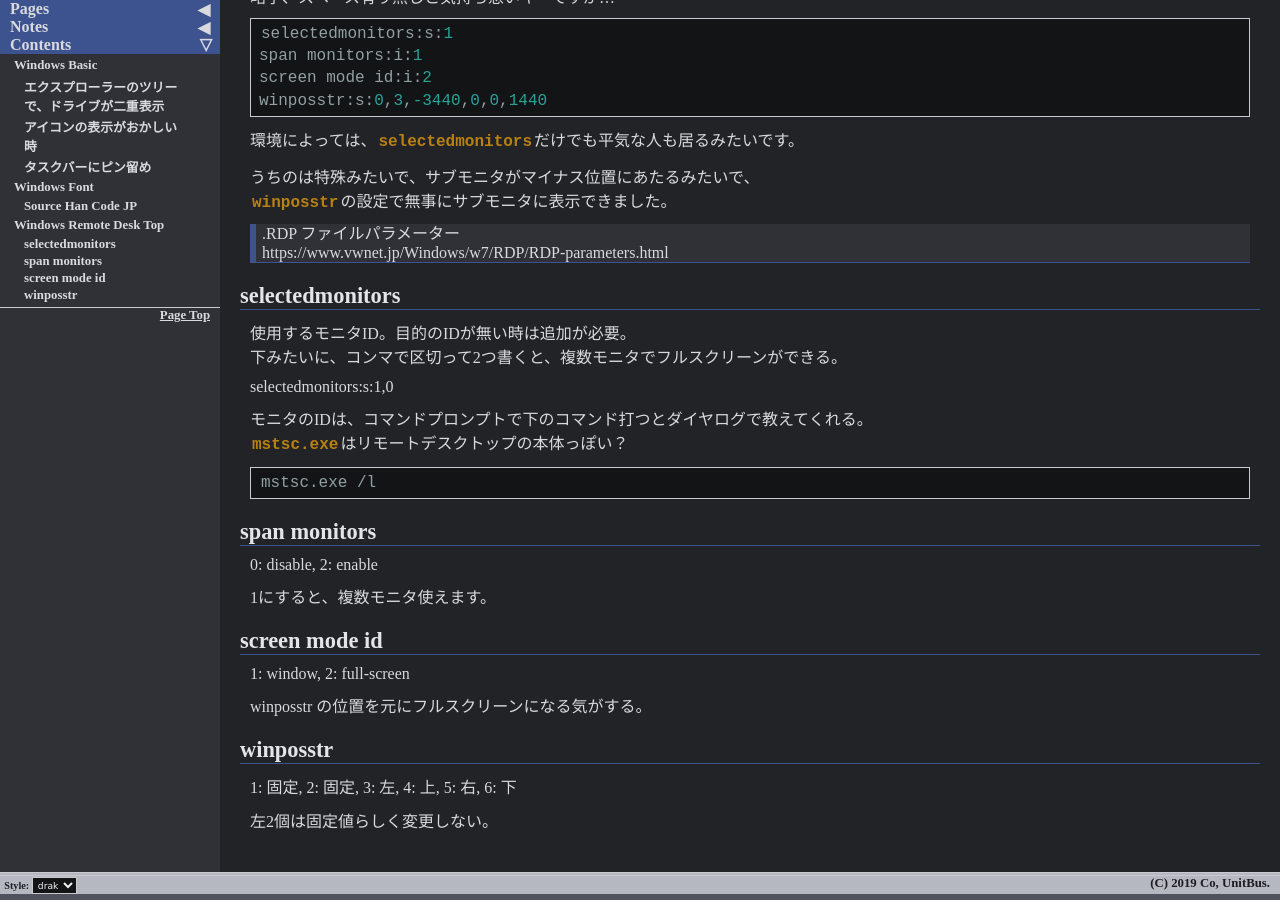
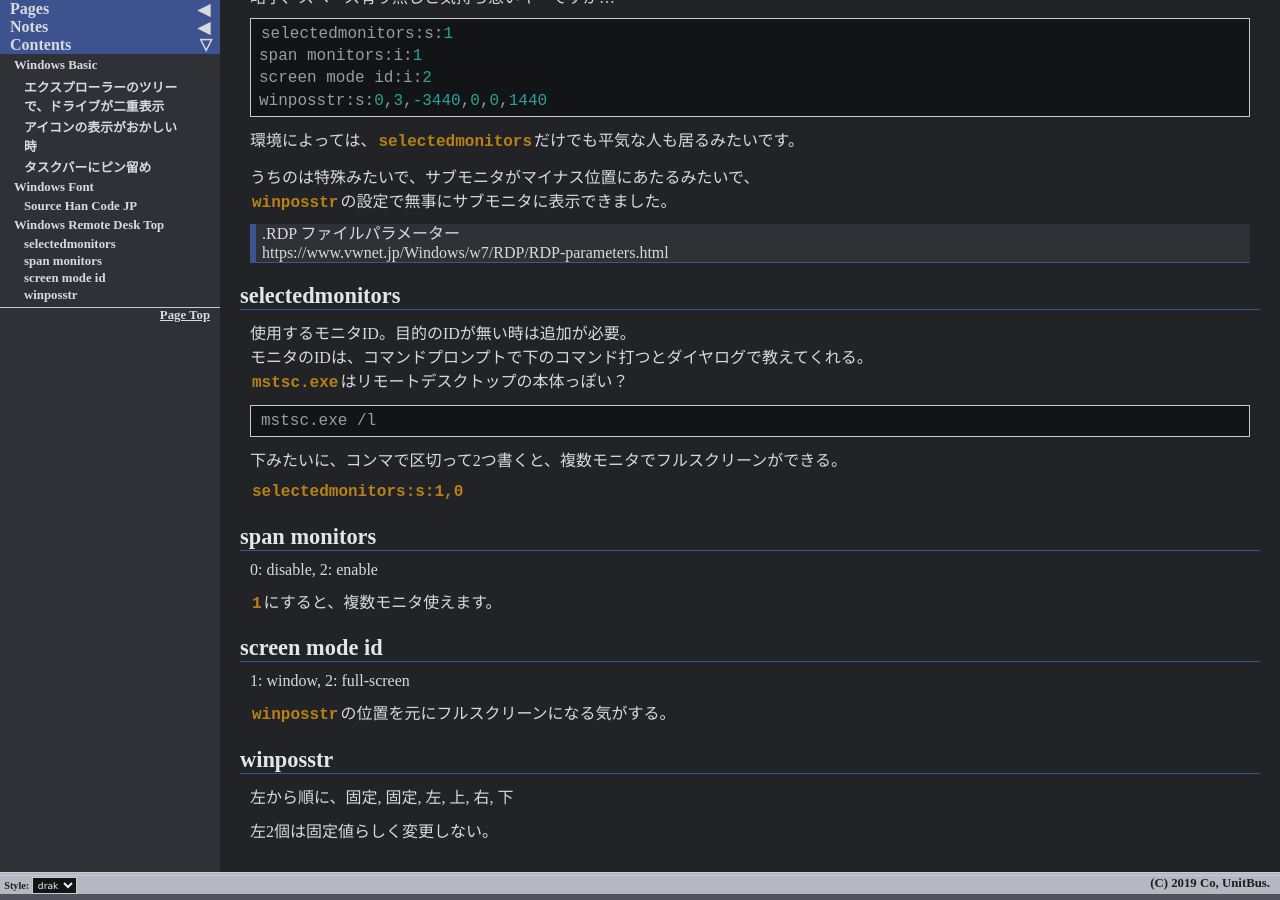
Before and after one commit to unitbus/unitbus.github.io, a Jekyll site: the page built from pages/notes/windows/basic.md, in a window 1280 px wide and 900 px high, scrolled down 1502 px. Built offline with Jekyll 4.4.1, drawn with Linux system fonts in a browser that asks for light colours; some of the changed lines change nothing that is shown.

Commit message:
Update basic.md

````diff
--- a/pages/notes/windows/basic.md
+++ b/pages/notes/windows/basic.md
@@ -98,10 +98,6 @@ https://www.vwnet.jp/Windows/w7/RDP/RDP-parameters.html
 ## selectedmonitors
 
 使用するモニタID。目的のIDが無い時は追加が必要。
-下みたいに、コンマで区切って2つ書くと、複数モニタでフルスクリーンができる。
-
-selectedmonitors:s:1,0
-
 モニタのIDは、コマンドプロンプトで下のコマンド打つとダイヤログで教えてくれる。
 `mstsc.exe`はリモートデスクトップの本体っぽい？
 
@@ -109,20 +105,24 @@ selectedmonitors:s:1,0
 mstsc.exe /l
 ```
 
+下みたいに、コンマで区切って2つ書くと、複数モニタでフルスクリーンができる。
+
+`selectedmonitors:s:1,0`
+
 ## span monitors
 
 0: disable, 2: enable
 
-1にすると、複数モニタ使えます。
+`1`にすると、複数モニタ使えます。
 
 ## screen mode id
 
 1: window, 2: full-screen
 
-winposstr の位置を元にフルスクリーンになる気がする。
+`winposstr`の位置を元にフルスクリーンになる気がする。
 
 ## winposstr
 
-1: 固定, 2: 固定, 3: 左, 4: 上, 5: 右, 6: 下
+左から順に、固定, 固定, 左, 上, 右, 下
 
 左2個は固定値らしく変更しない。
````
